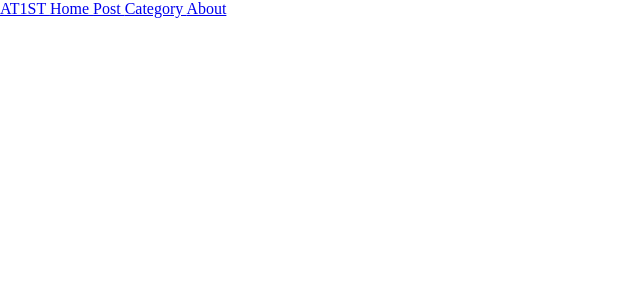
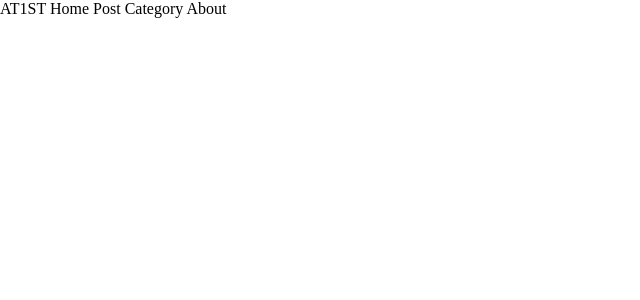
Before and after one commit to At1sts/blog, a Jekyll site: the page built from index.html, in a window 1280 px wide. Shown: the top 300 px of the page, without its empty margins (0-640 px from the left). Built offline with Jekyll 4.4.1, drawn with Linux system fonts in a browser that asks for light colours.

Commit message:
Update main.scss

```diff
--- a/_sass/main.scss
+++ b/_sass/main.scss
@@ -10,6 +10,12 @@ li {
     list-style: none;
 }
 
+a:link,
+a:visited,
+a:active {
+    text-decoration:none; color:#000000;
+}
+
 
 
 
```
